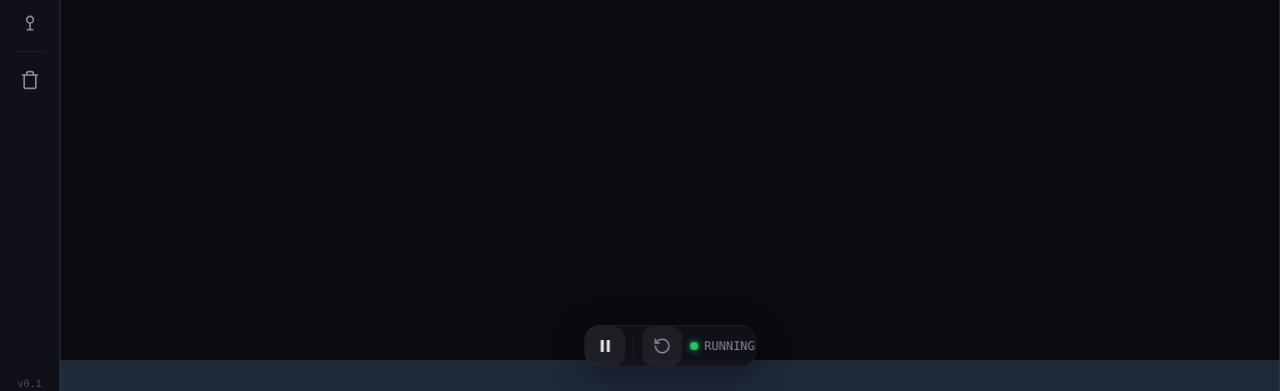
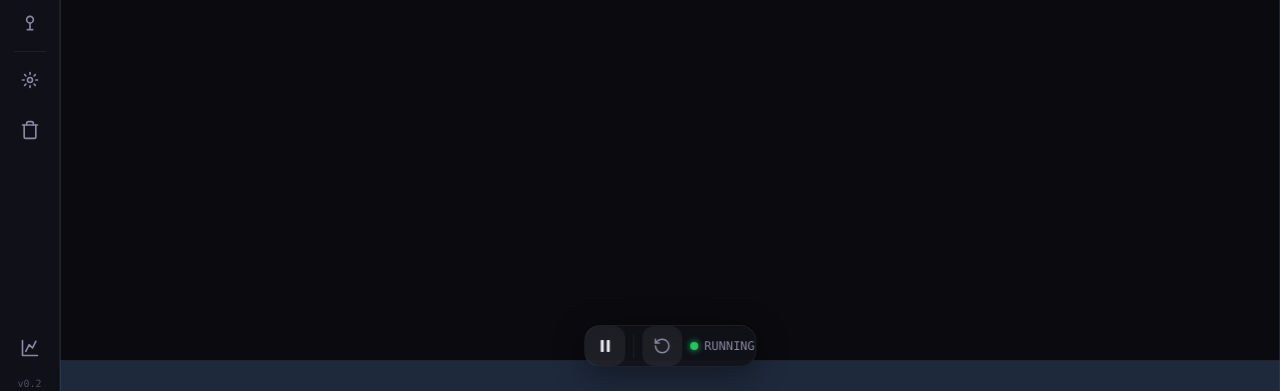
Before and after one commit to aditya-prabhakar-13/Virtual_Labs, a Next.js app: page / in a window 1280 px wide. Shown: the part 409-800 px from the top of the page. Built offline with nearby package versions, Linux system fonts and the light colour scheme.

Commit message:
feat(phase-3): add inspect tool info card and vector overlays

```diff
--- a/src/app/page.tsx
+++ b/src/app/page.tsx
@@ -15,12 +15,30 @@ export type ToolType =
   | "spring"
   | "pivot"
   | "delete"
-  | "grab";
+  | "grab"
+  | "inspect";
 
 export interface PhysicsCanvasHandle {
   togglePause: () => void;
   resetWorld: () => void;
   isPaused: () => boolean;
+}
+
+export interface InspectedBodyData {
+  id: number;
+  label: string;
+  mass: number;
+  posX: number;
+  posY: number;
+  velX: number;
+  velY: number;
+  velMag: number;
+  angle: number;
+  kineticEnergy: number;
+  forceX: number;
+  forceY: number;
+  forceMag: number;
+  timestamp: number;
 }
 
 export default function Home() {
@@ -29,6 +47,8 @@ export default function Home() {
   const [paused, setPaused] = useState(false);
   const [roomId, setRoomId] = useState<string | null>(null);
   const [isHost, setIsHost] = useState(false);
+  const [inspectedBodyData, setInspectedBodyData] = useState<InspectedBodyData | null>(null);
+  const [showAnalytics, setShowAnalytics] = useState(false);
 
   const handleTogglePause = useCallback(() => {
     if (canvasRef.current) {
@@ -41,6 +61,7 @@ export default function Home() {
     if (canvasRef.current) {
       canvasRef.current.resetWorld();
       setPaused(false);
+      setInspectedBodyData(null);
     }
   }, []);
 
@@ -60,13 +81,19 @@ export default function Home() {
 
   return (
     <main className="flex h-screen w-screen overflow-hidden" style={{ background: "var(--bg-primary)" }}>
-      <Toolbar activeTool={activeTool} onToolChange={setActiveTool} />
+      <Toolbar
+        activeTool={activeTool}
+        onToolChange={setActiveTool}
+        showAnalytics={showAnalytics}
+        onToggleAnalytics={() => setShowAnalytics((p) => !p)}
+      />
       <div className="flex-1 relative">
         <PhysicsCanvas
           ref={canvasRef}
           activeTool={activeTool}
           roomId={roomId}
           isHost={isHost}
+          onInspectedBodyUpdate={setInspectedBodyData}
         />
         <SimControls
           isPaused={paused}
--- a/src/components/PhysicsCanvas.tsx
+++ b/src/components/PhysicsCanvas.tsx
@@ -9,7 +9,7 @@ import React, {
   useCallback,
 } from "react";
 import Matter from "matter-js";
-import type { ToolType, PhysicsCanvasHandle } from "@/app/page";
+import type { ToolType, PhysicsCanvasHandle, InspectedBodyData } from "@/app/page";
 import {
   getSocket,
   type PhysicsSnapshot,
@@ -22,6 +22,7 @@ interface PhysicsCanvasProps {
   activeTool: ToolType;
   roomId: string | null;
   isHost: boolean;
+  onInspectedBodyUpdate: (data: InspectedBodyData | null) => void;
 }
 
 const GROUND_LABEL = "__ground__";
@@ -51,8 +52,44 @@ function randomColor() {
   return shapeColors[Math.floor(Math.random() * shapeColors.length)];
 }
 
+// Helper to draw an arrow on canvas
+function drawArrow(
+  ctx: CanvasRenderingContext2D,
+  fromX: number, fromY: number,
+  toX: number, toY: number,
+  color: string,
+  lineWidth: number = 2
+) {
+  const headLen = 8;
+  const dx = toX - fromX;
+  const dy = toY - fromY;
+  const angle = Math.atan2(dy, dx);
+
+  ctx.save();
+  ctx.strokeStyle = color;
+  ctx.fillStyle = color;
+  ctx.lineWidth = lineWidth;
+  ctx.globalAlpha = 0.85;
+
+  // Line
+  ctx.beginPath();
+  ctx.moveTo(fromX, fromY);
+  ctx.lineTo(toX, toY);
+  ctx.stroke();
+
+  // Arrowhead
+  ctx.beginPath();
+  ctx.moveTo(toX, toY);
+  ctx.lineTo(toX - headLen * Math.cos(angle - Math.PI / 6), toY - headLen * Math.sin(angle - Math.PI / 6));
+  ctx.lineTo(toX - headLen * Math.cos(angle + Math.PI / 6), toY - headLen * Math.sin(angle + Math.PI / 6));
+  ctx.closePath();
+  ctx.fill();
+
+  ctx.restore();
+}
+
 const PhysicsCanvas = forwardRef<PhysicsCanvasHandle, PhysicsCanvasProps>(
-  ({ activeTool, roomId, isHost }, ref) => {
+  ({ activeTool, roomId, isHost, onInspectedBodyUpdate }, ref) => {
     const containerRef = useRef<HTMLDivElement>(null);
     const engineRef = useRef<Matter.Engine | null>(null);
     const renderRef = useRef<Matter.Render | null>(null);
@@ -62,9 +99,13 @@ const PhysicsCanvas = forwardRef<PhysicsCanvasHandle, PhysicsCanvasProps>(
     const activeToolRef = useRef(activeTool);
     const constraintFirstBodyRef = useRef<Matter.Body | null>(null);
     const [firstBodySelected, setFirstBodySelected] = useState(false);
+    const [localInspectedBody, setLocalInspectedBody] = useState<InspectedBodyData | null>(null);
     const roomIdRef = useRef(roomId);
     const isHostRef = useRef(isHost);
     const syncIntervalRef = useRef<ReturnType<typeof setInterval> | null>(null);
+    const inspectedBodyRef = useRef<Matter.Body | null>(null);
+    const onInspectedBodyUpdateRef = useRef(onInspectedBodyUpdate);
+    onInspectedBodyUpdateRef.current = onInspectedBodyUpdate;
 
     // Keep refs in sync with props
     useEffect(() => {
@@ -480,6 +521,124 @@ const PhysicsCanvas = forwardRef<PhysicsCanvasHandle, PhysicsCanvasProps>(
       runnerRef.current = runner;
       Matter.Runner.run(runner, engine);
 
+      // --- VECTOR OVERLAY: afterRender draws velocity/force arrows ---
+      Matter.Events.on(render, "afterRender", () => {
+        const tool = activeToolRef.current;
+        if (tool !== "inspect") return;
+
+        const ctx = render.context as CanvasRenderingContext2D;
+        const allBodies = Matter.Composite.allBodies(engine.world);
+        const pixelRatio = window.devicePixelRatio || 1;
+
+        ctx.save();
+        ctx.scale(pixelRatio, pixelRatio);
+
+        for (const body of allBodies) {
+          if (body.isStatic || isStaticBoundary(body)) continue;
+
+          const px = body.position.x;
+          const py = body.position.y;
+          const vx = body.velocity.x;
+          const vy = body.velocity.y;
+          const velMag = Math.sqrt(vx * vx + vy * vy);
+
+          // Velocity arrow (cyan) — scale by 12 for visibility
+          if (velMag > 0.3) {
+            const scale = 12;
+            drawArrow(ctx, px, py, px + vx * scale, py + vy * scale, "#00d2ff", 2);
+          }
+
+          // Force arrow (orange) — body.force is per-tick, scale by 5000
+          const fx = body.force.x;
+          const fy = body.force.y;
+          const forceMag = Math.sqrt(fx * fx + fy * fy);
+          if (forceMag > 0.000001) {
+            const fScale = 5000;
+            drawArrow(ctx, px, py, px + fx * fScale, py + fy * fScale, "#f59e0b", 2);
+          }
+
+          // Highlight inspected body with pulsing ring
+          if (inspectedBodyRef.current && body.id === inspectedBodyRef.current.id) {
+            const pulse = 0.5 + 0.5 * Math.sin(Date.now() / 200);
+            ctx.strokeStyle = `rgba(0, 210, 255, ${0.4 + pulse * 0.4})`;
+            ctx.lineWidth = 3;
+            ctx.beginPath();
+            const radius = Math.max(30, (body as any).circleRadius || 30);
+            ctx.arc(px, py, radius + 6, 0, Math.PI * 2);
+            ctx.stroke();
+          }
+        }
+
+        ctx.restore();
+      });
+
+      // --- INSPECT: click to select a body ---
+      const handleInspectClick = (e: MouseEvent) => {
+        if (activeToolRef.current !== "inspect") return;
+
+        const rect = render.canvas.getBoundingClientRect();
+        const x = e.clientX - rect.left;
+        const y = e.clientY - rect.top;
+
+        const bodiesAtPoint = Matter.Query.point(
+          Matter.Composite.allBodies(engine.world),
+          { x, y }
+        );
+        const clicked = bodiesAtPoint.find((b) => !isStaticBoundary(b) && !b.isStatic);
+
+        if (clicked) {
+          inspectedBodyRef.current = clicked;
+        } else {
+          inspectedBodyRef.current = null;
+          setLocalInspectedBody(null);
+          onInspectedBodyUpdateRef.current(null);
+        }
+      };
+      render.canvas.addEventListener("click", handleInspectClick);
+
+      // --- INSPECTED BODY DATA UPDATE (50ms interval) ---
+      const inspectDataInterval = setInterval(() => {
+        const body = inspectedBodyRef.current;
+        if (!body || activeToolRef.current !== "inspect") {
+          return;
+        }
+
+        // Check if body is still in the world
+        const allBodies = Matter.Composite.allBodies(engine.world);
+        if (!allBodies.includes(body)) {
+          inspectedBodyRef.current = null;
+          onInspectedBodyUpdateRef.current(null);
+          return;
+        }
+
+        const vx = body.velocity.x;
+        const vy = body.velocity.y;
+        const velMag = Math.sqrt(vx * vx + vy * vy);
+        const fx = body.force.x;
+        const fy = body.force.y;
+        const forceMag = Math.sqrt(fx * fx + fy * fy);
+
+        const data = {
+          id: body.id,
+          label: body.label || `Body ${body.id}`,
+          mass: body.mass,
+          posX: body.position.x,
+          posY: body.position.y,
+          velX: vx,
+          velY: vy,
+          velMag,
+          angle: body.angle,
+          kineticEnergy: 0.5 * body.mass * velMag * velMag,
+          forceX: fx,
+          forceY: fy,
+          forceMag,
+          timestamp: Date.now(),
+        };
+
+        setLocalInspectedBody(data);
+        onInspectedBodyUpdateRef.current(data);
+      }, 50);
+
       // Handle resize
       const handleResize = () => {
         const newW = container.clientWidth;
@@ -495,10 +654,13 @@ const PhysicsCanvas = forwardRef<PhysicsCanvasHandle, PhysicsCanvasProps>(
 
       // Cleanup
       return () => {
+        clearInterval(inspectDataInterval);
         window.removeEventListener("keydown", handleKeyDown);
         window.removeEventListener("resize", handleResize);
         render.canvas.removeEventListener("mousedown", handleMouseDown);
         render.canvas.removeEventListener("mouseup", handleMouseUp);
+        render.canvas.removeEventListener("click", handleInspectClick);
+        Matter.Events.off(render, "afterRender");
         Matter.Render.stop(render);
         Matter.Runner.stop(runner);
         Matter.World.clear(engine.world, false);
@@ -661,6 +823,48 @@ const PhysicsCanvas = forwardRef<PhysicsCanvasHandle, PhysicsCanvasProps>(
             Click a second body to create {activeTool}
           </div>
         )}
+
+        {/* Inspected Body Info Card */}
+        {activeTool === "inspect" && localInspectedBody && (
+          <div
+            className="absolute z-20 pointer-events-none transition-all duration-75"
+            style={{
+              left: localInspectedBody.posX + 40,
+              top: localInspectedBody.posY - 40,
+              background: "rgba(18, 18, 26, 0.85)",
+              border: "1px solid var(--border-subtle)",
+              backdropFilter: "blur(12px)",
+              padding: "12px",
+              borderRadius: "8px",
+              boxShadow: "0 4px 20px rgba(0,0,0,0.3)",
+              minWidth: "160px",
+            }}
+          >
+            <div className="text-xs font-bold text-gray-300 mb-2 border-b border-gray-700 pb-1">
+              {localInspectedBody.label}
+            </div>
+            <div className="flex justify-between text-[11px] mb-1">
+              <span className="text-gray-500">Mass:</span>
+              <span className="text-white font-mono">{localInspectedBody.mass.toFixed(2)}</span>
+            </div>
+            <div className="flex justify-between text-[11px] mb-1">
+              <span className="text-gray-500">Velocity:</span>
+              <span className="text-cyan-400 font-mono">{localInspectedBody.velMag.toFixed(2)} px/t</span>
+            </div>
+            <div className="flex justify-between text-[11px] mb-1">
+              <span className="text-gray-500">Pos:</span>
+              <span className="text-white font-mono">
+                {Math.round(localInspectedBody.posX)}, {Math.round(localInspectedBody.posY)}
+              </span>
+            </div>
+            <div className="flex justify-between text-[11px]">
+              <span className="text-gray-500">Angle:</span>
+              <span className="text-white font-mono">
+                {((localInspectedBody.angle * 180) / Math.PI).toFixed(0)}°
+              </span>
+            </div>
+          </div>
+        )}
       </div>
     );
   }
--- a/src/components/Toolbar.tsx
+++ b/src/components/Toolbar.tsx
@@ -6,6 +6,8 @@ import type { ToolType } from "@/app/page";
 interface ToolbarProps {
   activeTool: ToolType;
   onToolChange: (tool: ToolType) => void;
+  showAnalytics: boolean;
+  onToggleAnalytics: () => void;
 }
 
 interface ToolButtonProps {
@@ -62,7 +64,7 @@ function Divider() {
   );
 }
 
-export default function Toolbar({ activeTool, onToolChange }: ToolbarProps) {
+export default function Toolbar({ activeTool, onToolChange, showAnalytics, onToggleAnalytics }: ToolbarProps) {
   return (
     <div
       className="flex flex-col items-center py-4 px-2 gap-1.5 h-full shrink-0"
@@ -193,6 +195,27 @@ export default function Toolbar({ activeTool, onToolChange }: ToolbarProps) {
 
       <Divider />
 
+      {/* Inspect tool */}
+      <ToolButton
+        tool="inspect"
+        activeTool={activeTool}
+        onClick={onToolChange}
+        label="Inspect (I)"
+        icon={
+          <svg width="20" height="20" viewBox="0 0 24 24" fill="none" stroke="currentColor" strokeWidth="2" strokeLinecap="round" strokeLinejoin="round">
+            <circle cx="12" cy="12" r="3" />
+            <path d="M12 5v-2" />
+            <path d="M12 21v-2" />
+            <path d="M5 12H3" />
+            <path d="M21 12h-2" />
+            <path d="M16.95 7.05l1.41-1.41" />
+            <path d="M5.64 18.36l1.41-1.41" />
+            <path d="M16.95 16.95l1.41 1.41" />
+            <path d="M5.64 5.64l1.41 1.41" />
+          </svg>
+        }
+      />
+
       {/* Delete tool */}
       <ToolButton
         tool="delete"
@@ -210,12 +233,29 @@ export default function Toolbar({ activeTool, onToolChange }: ToolbarProps) {
       {/* Spacer */}
       <div className="flex-1" />
 
+      {/* Analytics toggle */}
+      <button
+        onClick={onToggleAnalytics}
+        title="Toggle Analytics Panel"
+        className="flex items-center justify-center w-11 h-11 rounded-xl transition-all duration-200"
+        style={{
+          background: showAnalytics ? "rgba(124, 58, 237, 0.15)" : "transparent",
+          border: showAnalytics ? "1px solid rgba(124, 58, 237, 0.4)" : "1px solid transparent",
+          color: showAnalytics ? "var(--accent-purple)" : "var(--text-secondary)",
+        }}
+      >
+        <svg width="20" height="20" viewBox="0 0 24 24" fill="none" stroke="currentColor" strokeWidth="2" strokeLinecap="round" strokeLinejoin="round">
+          <path d="M3 3v18h18" />
+          <path d="M7 16l4-8 4 4 4-8" />
+        </svg>
+      </button>
+
       {/* Version label */}
       <span
-        className="text-[10px] font-mono"
+        className="text-[10px] font-mono mt-2"
         style={{ color: "var(--text-secondary)", opacity: 0.5 }}
       >
-        v0.1
+        v0.2
       </span>
     </div>
   );
```
